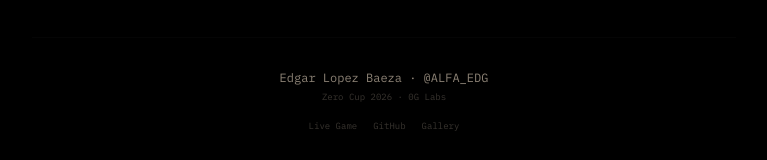
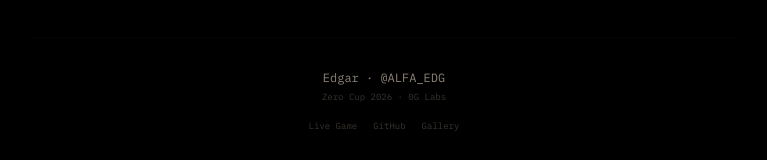
Before and after one commit to ALFA117/Mongli_Game, a Next.js app: page /judges in a window 1280 px wide. Shown: the part 2646-2806 px from the top of the page, without its empty margins (256-1023 px from the left). Built offline with nearby package versions, Linux system fonts and the light colour scheme.

Commit message:
Créditos solo con "Edgar (@ALFA_EDG)", sin apellidos
Página About, página para jueces, metadatos (authors) y el documento de
contexto ya no muestran el nombre completo.

Co-Authored-By: Claude Opus 5.5 <noreply@anthropic.com>

```diff
--- a/app/about/page.tsx
+++ b/app/about/page.tsx
@@ -68,7 +68,7 @@ const BOOT_SEQUENCE: TerminalLine[] = [
   { type: "output", text: "Eso solo es posible con almacenamiento descentralizado real." },
   { type: "blank", text: "" },
   { type: "command", text: "cat credits.txt" },
-  { type: "output", text: "Desarrollado por: Edgar Lopez Baeza (@ALFA_EDG)" },
+  { type: "output", text: "Desarrollado por: Edgar (@ALFA_EDG)" },
   { type: "output", text: "Hackathon: Zero Cup 2026 — 0G Labs" },
   { type: "output", text: "Ubicación: México" },
   { type: "output", text: "Fecha: Junio 2026" },
--- a/app/judges/page.tsx
+++ b/app/judges/page.tsx
@@ -234,7 +234,7 @@ export default function JudgesPage() {
 
         {/* Footer */}
         <div className="text-center border-t border-noir-border/20 pt-8">
-          <p className="font-body text-xs text-noir-muted">Edgar Lopez Baeza · @ALFA_EDG</p>
+          <p className="font-body text-xs text-noir-muted">Edgar · @ALFA_EDG</p>
           <p className="font-body text-[9px] text-noir-muted/40 mt-1">Zero Cup 2026 · 0G Labs</p>
           <div className="flex items-center justify-center gap-4 mt-4 text-[9px] font-body text-noir-muted/40">
             <a href="https://mongli-game.vercel.app" className="hover:text-noir-accent">Live Game</a>
--- a/app/layout.tsx
+++ b/app/layout.tsx
@@ -10,7 +10,7 @@ export const metadata: Metadata = {
   description:
     "5 game modes · AI narrative · 0G blockchain · 22 routes · Zero Cup 2026. Juego noir donde la IA escribe tu historia y tu avance queda registrado on-chain en 0G Galileo testnet.",
   keywords: "0G, blockchain, AI game, noir, amnesia, Zero Cup 2026, Claude, Gemini, Web3, hackathon",
-  authors: [{ name: "Edgar Lopez Baeza", url: "https://github.com/ALFA117" }],
+  authors: [{ name: "Edgar", url: "https://github.com/ALFA117" }],
   manifest: "/manifest.json",
   icons: [
     { rel: "icon", url: "/favicon.svg", type: "image/svg+xml" },
```
Also changed, not shown: 1 other file (tests, documents, lock files or other folders).
